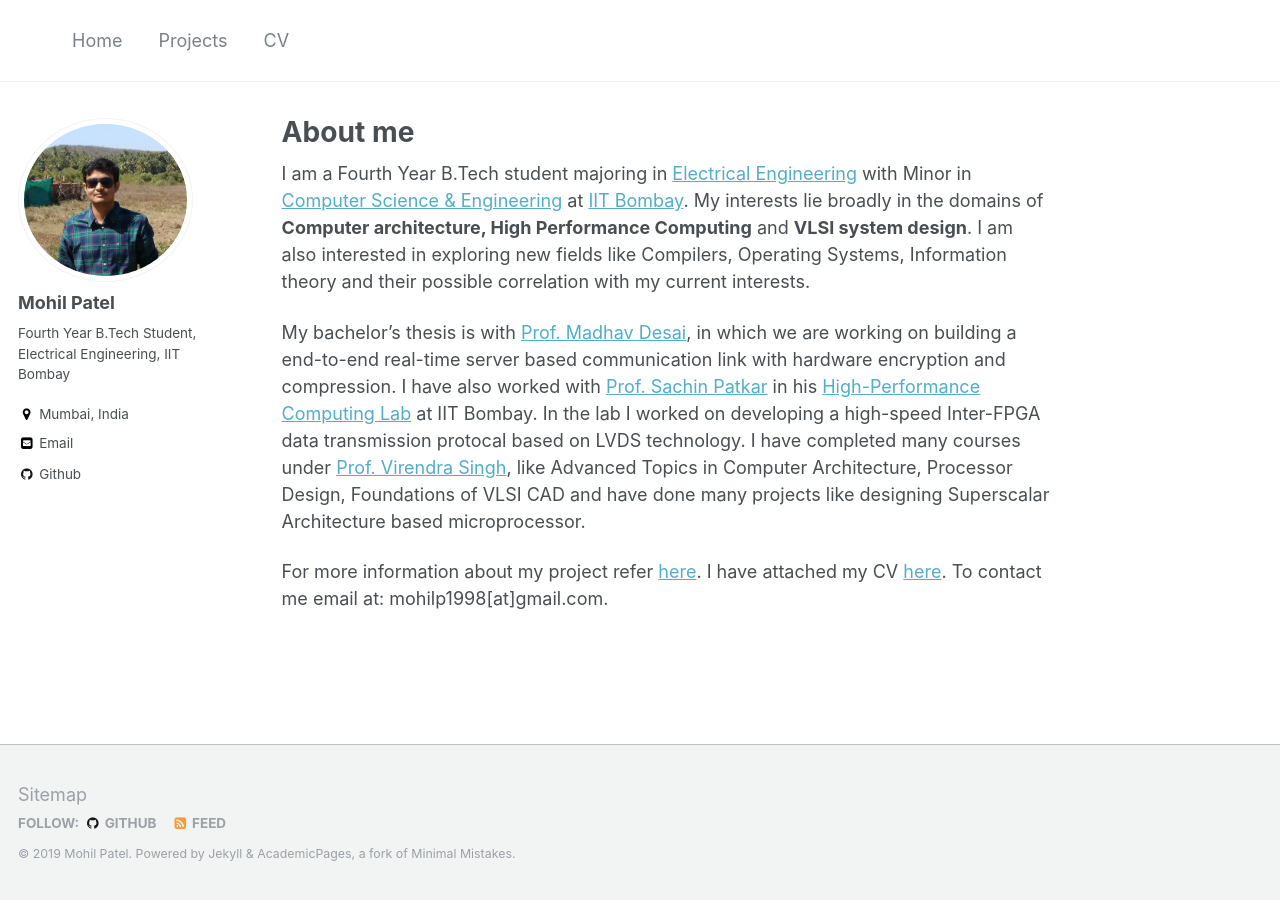
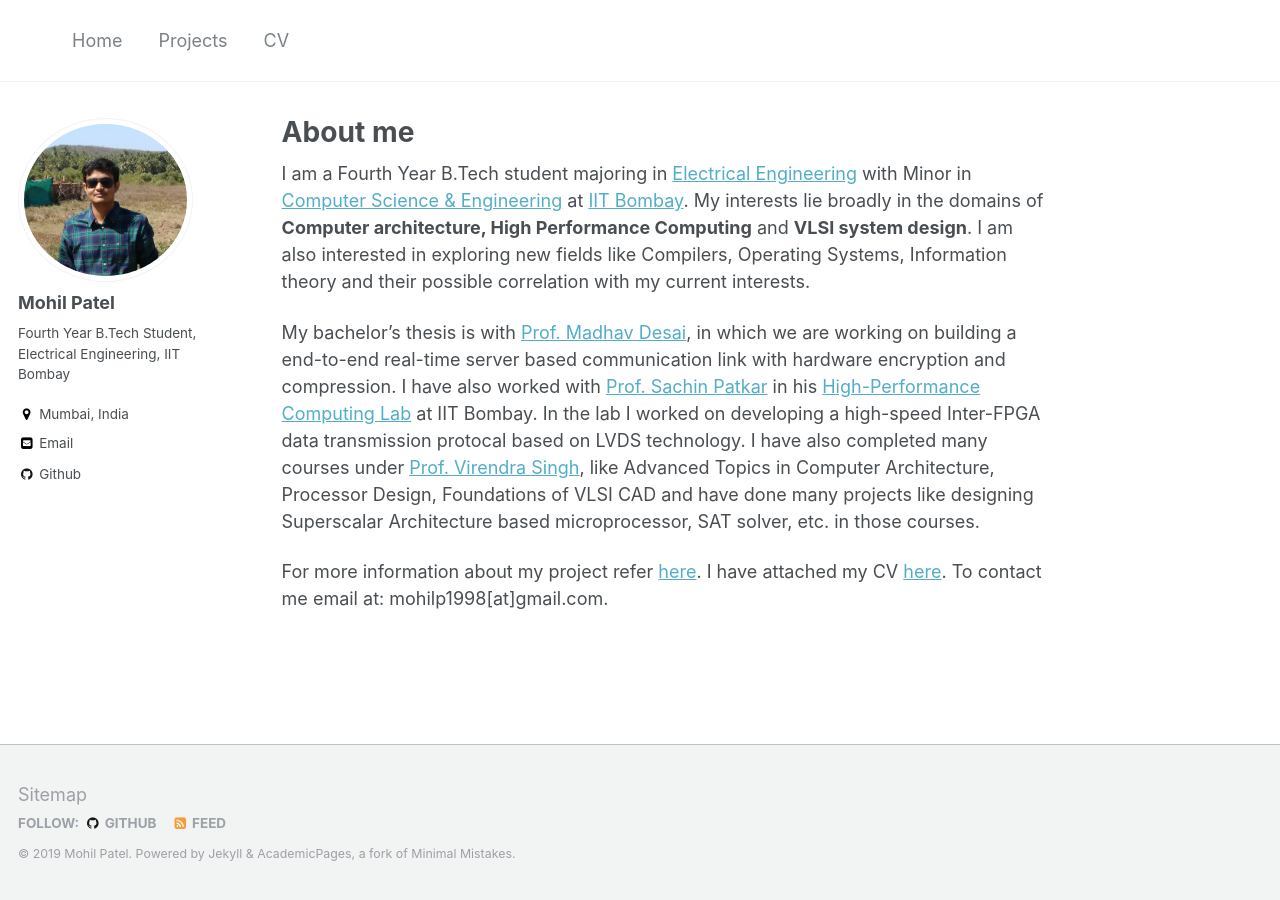
Before and after one commit to shreyasdethe/home, a Jekyll site: the page built from _pages/about.md, in a window 1280 px wide. Built offline with Jekyll 4.4.1, drawn with Linux system fonts in a browser that asks for light colours.

Commit message:
Changing few parts of content

```diff
--- a/_pages/about.md
+++ b/_pages/about.md
@@ -11,7 +11,7 @@ redirect_from:
 
 I am a Fourth Year B.Tech student majoring in [Electrical Engineering](https://www.ee.iitb.ac.in/web) with Minor in [Computer Science & Engineering](https://www.cse.iitb.ac.in) at [IIT Bombay](http://www.iitb.ac.in). My interests lie broadly in the domains of **Computer architecture, High Performance Computing** and **VLSI system design**. I am also interested in exploring new fields like Compilers, Operating Systems, Information theory and their possible correlation with my current interests.
 
-My bachelor's thesis is with [Prof. Madhav Desai](https://www.ee.iitb.ac.in/web/people/faculty/home/madhav), in which we are working on building a end-to-end real-time server based communication link with hardware encryption and compression. I have also worked with [Prof. Sachin Patkar](https://www.ee.iitb.ac.in/wiki/faculty/patkar) in his [High-Performance Computing Lab](https://www.ee.iitb.ac.in/~hpc/) at IIT Bombay. In the lab I worked on developing a high-speed Inter-FPGA data transmission protocal based on LVDS technology. I have completed many courses under [Prof. Virendra Singh](https://www.ee.iitb.ac.in/~viren/), like Advanced Topics in Computer Architecture, Processor Design, Foundations of VLSI CAD and have done many projects like designing Superscalar Architecture based microprocessor.
+My bachelor's thesis is with [Prof. Madhav Desai](https://www.ee.iitb.ac.in/web/people/faculty/home/madhav), in which we are working on building a end-to-end real-time server based communication link with hardware encryption and compression. I have also worked with [Prof. Sachin Patkar](https://www.ee.iitb.ac.in/wiki/faculty/patkar) in his [High-Performance Computing Lab](https://www.ee.iitb.ac.in/~hpc/) at IIT Bombay. In the lab I worked on developing a high-speed Inter-FPGA data transmission protocal based on LVDS technology. I have also completed many courses under [Prof. Virendra Singh](https://www.ee.iitb.ac.in/~viren/), like Advanced Topics in Computer Architecture, Processor Design, Foundations of VLSI CAD and have done many projects like designing Superscalar Architecture based microprocessor, SAT solver, etc. in those courses.
 
 For more information about my project refer [here](https://mohilp1998.github.io/projects/). I have attached my CV [here](https://mohilp1998.github.io/cv/). To contact me email at: mohilp1998[at]gmail.com.
 
```
